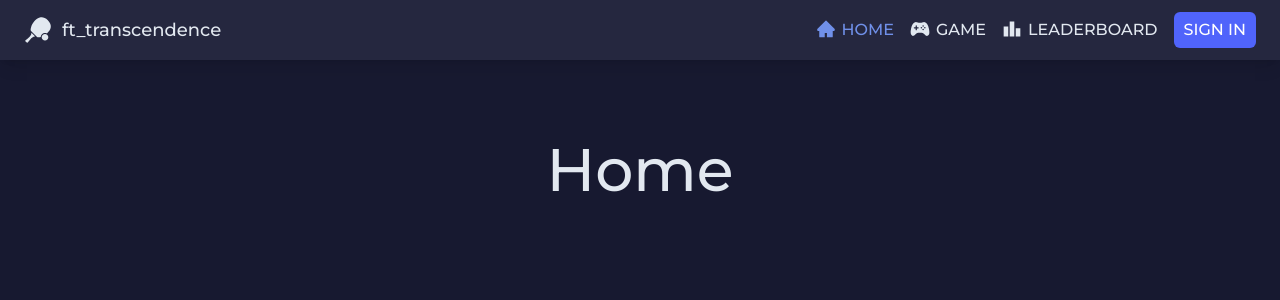
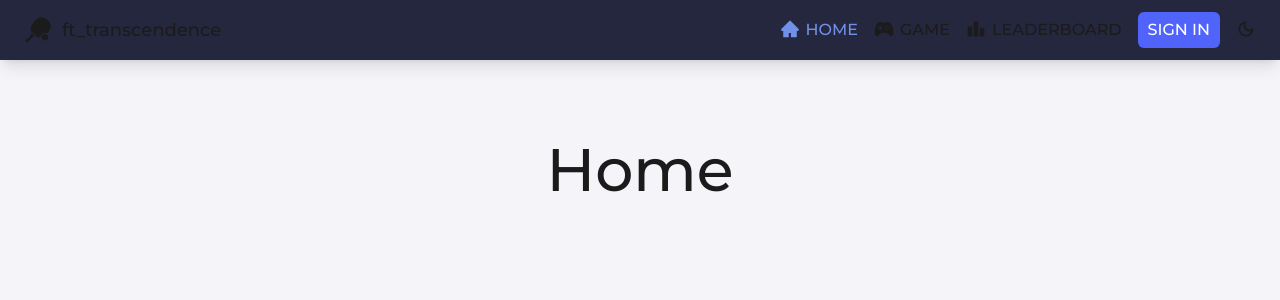
Before and after one commit to fluchtens/42-ft_transcendence, a React (Vite) app in the folder frontend/: page / in a window 1280 px wide. Shown: the top 300 px of the page. Built offline with nearby package versions, Linux system fonts and the light colour scheme; no server answers.

Commit message:
try to init light & dark mode

```diff
--- a/frontend/src/components/Layout/Header.tsx
+++ b/frontend/src/components/Layout/Header.tsx
@@ -1,16 +1,29 @@
-import { useState } from 'react';
+import { useEffect, useState } from 'react';
 import { useLocation, Link } from 'react-router-dom'
 import { AiFillHome, AiOutlineMenu } from 'react-icons/ai';
 import { IoGameController } from 'react-icons/io5';
 import { GiPingPongBat } from "react-icons/gi";
-import { MdLeaderboard } from "react-icons/md";
+import { MdLeaderboard, MdOutlineDarkMode, MdDarkMode } from "react-icons/md";
 
 function Header() {
   const { pathname } = useLocation()
   const [isMenuOpen, setIsMenuOpen] = useState(false);
+  const [theme, setTheme] = useState("light");
 
   const toggleMenu = () => {
     setIsMenuOpen(isMenuOpen == false);
+  };
+
+  useEffect(() => {
+    if (theme === "dark") {
+      document.documentElement.classList.add("dark");
+    } else {
+      document.documentElement.classList.remove("dark");
+    }
+  }, [theme]);
+
+  const toggleTheme = () => {
+    setTheme(theme === "dark" ? "light" : "dark")
   };
 
   return (
@@ -54,6 +67,12 @@ function Header() {
                 <button className="uppercase rounded-md bg-quaternary hover:bg-tertiary px-2.5 py-1.5">Sign in</button>
               </Link>
             </li>
+
+            <li>
+              <button onClick={toggleTheme} className="flex items-center">
+                {theme === "dark" ? <MdDarkMode className="w-5 h-5 mb-0.5"/> : <MdOutlineDarkMode className="w-5 h-5 mb-0.5"/>}
+              </button>
+            </li>
           </ul>
 
         </nav>
--- a/frontend/src/styles/global.css
+++ b/frontend/src/styles/global.css
@@ -3,5 +3,5 @@
 @tailwind utilities;
 
 body {
-  @apply bg-primary text-slate-200 font-montserrat;
+  @apply bg-lprimary dark:bg-primary text-ltext dark:text-dtext font-montserrat;
 }
--- a/frontend/tailwind.config.js
+++ b/frontend/tailwind.config.js
@@ -2,16 +2,20 @@ export default {
   content: [
     "./src/**/*.{js,ts,jsx,tsx}",
   ],
+  darkMode: "class",
   theme: {
     extend: {
       fontFamily: {
         'montserrat': ['Montserrat', 'sans'],
       },
       colors: {
+        'lprimary': '#F5F5F9',
         'primary': '#171930',
         'secondary': '#25273F',
         'tertiary': '#7090E9',
         'quaternary': '#5064FB',
+        'ltext': '#1B1B1B',
+        'dtext': '#E2E8F0',
       },
     },
   },
```
